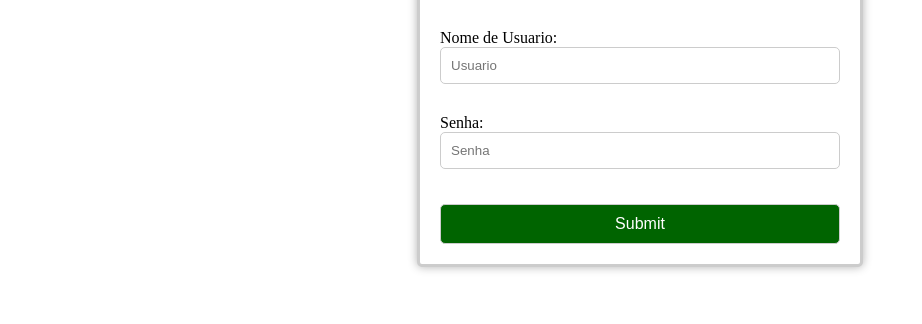
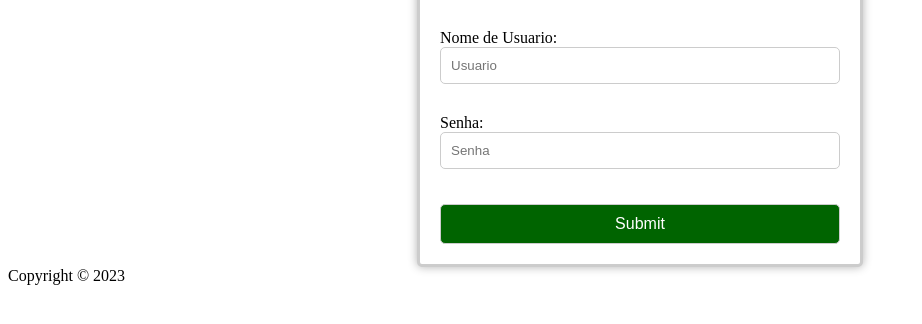
Before and after one commit to danielzinhonog/CineNog, a plain HTML site: page vscode/login.html in a window 1280 px wide. Shown: the part 284-608 px from the top of the page, without its empty margins (0-922 px from the left). Drawn offline with Linux system fonts and the light colour scheme.

Commit message:
Update login.html

```diff
--- a/vscode/login.html
+++ b/vscode/login.html
@@ -15,5 +15,6 @@
                 <input type="submit" valeu="Entrar">
             </form>
         </div>
+        <div class="rodape">Copyright &copy 2023</div>
     </body>
 </html>
```
